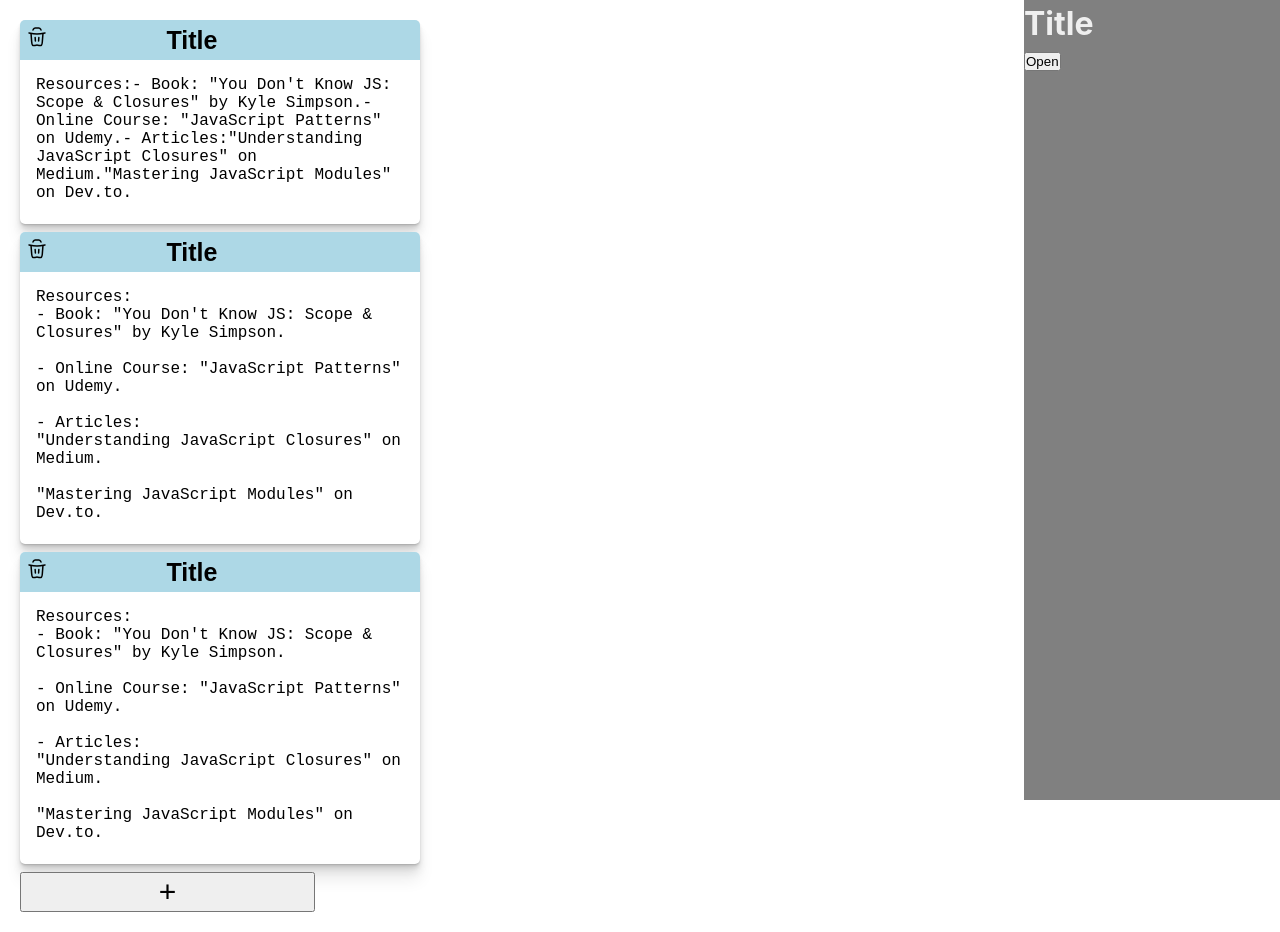
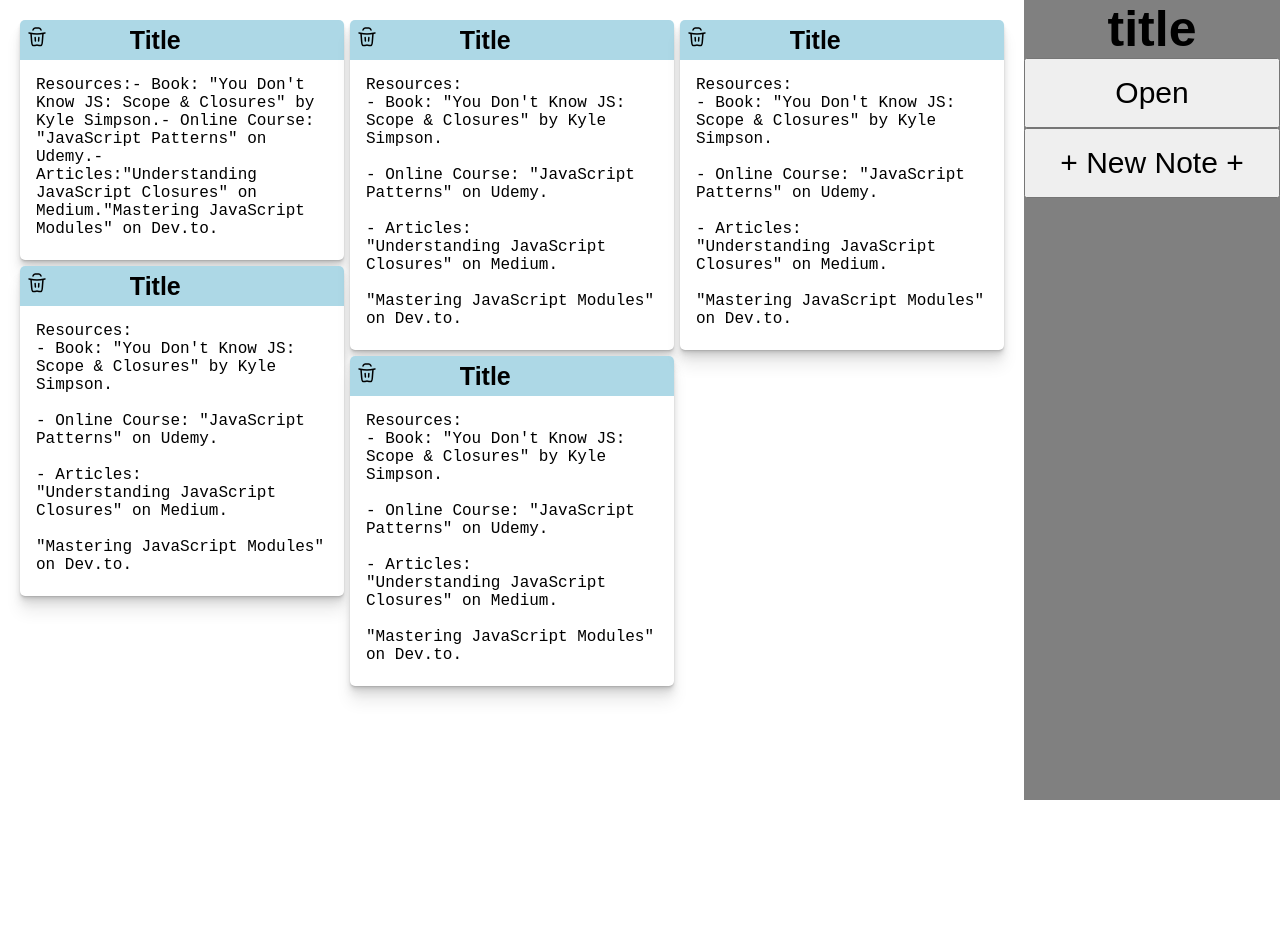
Before and after one commit to eli-bosch/2025_UARK_HACKATHON, a React (Create React App) app in the folder frontend/: page / in a window 1280 px wide. After the commit the page ends 800 px from the top, so only its background shows below. Built offline with nearby package versions, Linux system fonts and the light colour scheme.

Commit message:
Seperated out some components

```diff
--- a/frontend/src/assets/fakeData.js
+++ b/frontend/src/assets/fakeData.js
@@ -47,4 +47,36 @@ export const fakeData = [
         }),
         position: JSON.stringify({ x: 605, y: 500 }),
     },
+    {
+        $id: 4,
+        header: JSON.stringify(
+            'Title'
+        ),
+        body: JSON.stringify(
+            'Resources:\n- Book: "You Don\'t Know JS: Scope & Closures" by Kyle Simpson.\n\n- Online Course: "JavaScript Patterns" on Udemy.\n\n- Articles:\n"Understanding JavaScript Closures" on Medium.\n\n"Mastering JavaScript Modules" on Dev.to.'
+        ),
+        colors: JSON.stringify({
+            id: "color-yellow",
+            colorHeader: "#FFEFBE",
+            colorBody: "#FFF5DF",
+            colorText: "#18181A",
+        }),
+        position: JSON.stringify({ x: 605, y: 500 }),
+    },
+    {
+        $id: 5,
+        header: JSON.stringify(
+            'Title'
+        ),
+        body: JSON.stringify(
+            'Resources:\n- Book: "You Don\'t Know JS: Scope & Closures" by Kyle Simpson.\n\n- Online Course: "JavaScript Patterns" on Udemy.\n\n- Articles:\n"Understanding JavaScript Closures" on Medium.\n\n"Mastering JavaScript Modules" on Dev.to.'
+        ),
+        colors: JSON.stringify({
+            id: "color-yellow",
+            colorHeader: "#FFEFBE",
+            colorBody: "#FFF5DF",
+            colorText: "#18181A",
+        }),
+        position: JSON.stringify({ x: 605, y: 500 }),
+    },
 ];
--- a/frontend/src/components/NoteCard.css
+++ b/frontend/src/components/NoteCard.css
@@ -15,7 +15,7 @@
 }
 
 .card{
-    width: 400px;
+    width: 100%;
     border-radius: 5px;
     cursor: pointer;
     box-shadow:
--- a/frontend/src/components/NoteCard.js
+++ b/frontend/src/components/NoteCard.js
@@ -15,7 +15,6 @@ const NoteCard = ({ note }) => {
 
     const [saving, setSaving] = useState(false);
     const keyUpTimer = useRef(null);
-    const colors = JSON.parse(note.colors);
     const header = JSON.parse(note.header);
     const body = bodyParser(note.body);
 
@@ -49,6 +48,7 @@ const NoteCard = ({ note }) => {
         keyUpTimer.current = setTimeout(() => {
             console.log("Timer started");
             saveData("body", textAreaRef.current.value);
+            saveData("header", headerAreaRef.current.value);
         }, 2000);
     };
 
--- /dev/null
+++ b/frontend/src/components/NoteDisplay.css
@@ -0,0 +1,12 @@
+.notes {
+    padding: 20px;
+    column-count: 3;
+    column-gap: 6px;
+}
+
+.note-container {
+    width: 100%;
+    padding-bottom: 6px;
+    display: block;
+    break-inside: avoid;
+}
--- a/frontend/src/components/NoteDisplay.js
+++ b/frontend/src/components/NoteDisplay.js
@@ -1,4 +1,5 @@
 import NoteCard from "./NoteCard";
+import './NoteDisplay.css';
 
 function NoteDisplay({notes}) {
     return(
@@ -8,7 +9,6 @@ function NoteDisplay({notes}) {
                     <NoteCard note = {note} key = {note.$id} />
                 </div>
             ))}
-            <button className='new-note'>+</button>
         </div>
     );
 }
--- /dev/null
+++ b/frontend/src/components/Sidebar.css
@@ -0,0 +1,21 @@
+.sidebar {
+    height: 100vh;
+    background-color: gray;
+}
+.new-note, .open-connection {
+    width: 100%;
+    height: 70px;
+    text-align: center;
+    font-size: 30px;
+}
+
+.workspace-title{
+    background-color: inherit;
+    border: none;
+    width: 100%;
+    resize: none;
+    font-size: 50px;
+    font-weight: 600;
+    color: black;
+    text-align: center;
+  }
--- /dev/null
+++ b/frontend/src/components/Sidebar.js
@@ -0,0 +1,48 @@
+import './Sidebar.css';
+import { useEffect, useRef, useState } from "react";
+
+function Sidebar() {
+    const [saving, setSaving] = useState(false);
+    const keyUpTimer = useRef(null);
+
+    const titleRef = useRef(null);
+
+    const saveData = async (key, value) => {
+        const payload = { [key]: JSON.stringify(value) };
+        console.log("Save data called:", payload);
+        try {
+            // await db.notes.update(note.$id, payload);
+        } catch (error) {
+            console.error(error);
+        }
+        setSaving(false);
+    };
+
+    const handleKeyUp = async () => {
+        setSaving(true);
+        if (keyUpTimer.current) {
+            clearTimeout(keyUpTimer.current);
+        }
+
+        keyUpTimer.current = setTimeout(() => {
+            console.log("Timer started");
+            saveData("workspaceTitle", titleRef.current.value);
+        }, 2000);
+    };
+
+
+    return(
+        <div className='sidebar'>
+            <input
+                type='text'
+                defaultValue='title'
+                className='workspace-title'
+                ref={titleRef}
+            />
+            <button className='open-connection'>Open</button>
+            <button className='new-note'>+ New Note +</button>
+        </div>
+    );
+}
+
+export default Sidebar;
--- a/frontend/src/pages/Workspace.css
+++ b/frontend/src/pages/Workspace.css
@@ -1,29 +1,12 @@
-
-
 .workspace {
     display: flex;
     align-items: flex-start;
 }
 
-.notes {
-    width: 80%;
-    padding: 20px;
+.eighty {
+ width: 80%;
 }
 
-.note-container {
-    width: 30%;
-    margin-bottom: 8px;
+.twenty {
+    width: 20%;
 }
-
-.new-note {
-    width: 30%;
-    height: 40px;
-    text-align: center;
-    font-size: 30px;
-}
-
-.sidebar {
-    width: 20%;
-    height: 100vh;
-    background-color: gray;
-}
--- a/frontend/src/pages/Workspace.js
+++ b/frontend/src/pages/Workspace.js
@@ -3,14 +3,16 @@ import '../General.css';
 import './Workspace.css';
 import {fakeData as notes} from '../assets/fakeData.js';
 import NoteDisplay from '../components/NoteDisplay';
+import Sidebar from '../components/Sidebar.js';
 
 function Workspace() {
     return (
         <div className='workspace'>
-            <NoteDisplay notes={notes}/>
-            <div className='sidebar'>
-                <h1>Title</h1>
-                <button>Open</button>
+            <div className='eighty'>
+                <NoteDisplay notes={notes}/>
+            </div>
+            <div className='twenty'>
+                <Sidebar/>
             </div>
         </div>
     );
```
Also changed, not shown: 1 other file (tests, documents, lock files or other folders).
